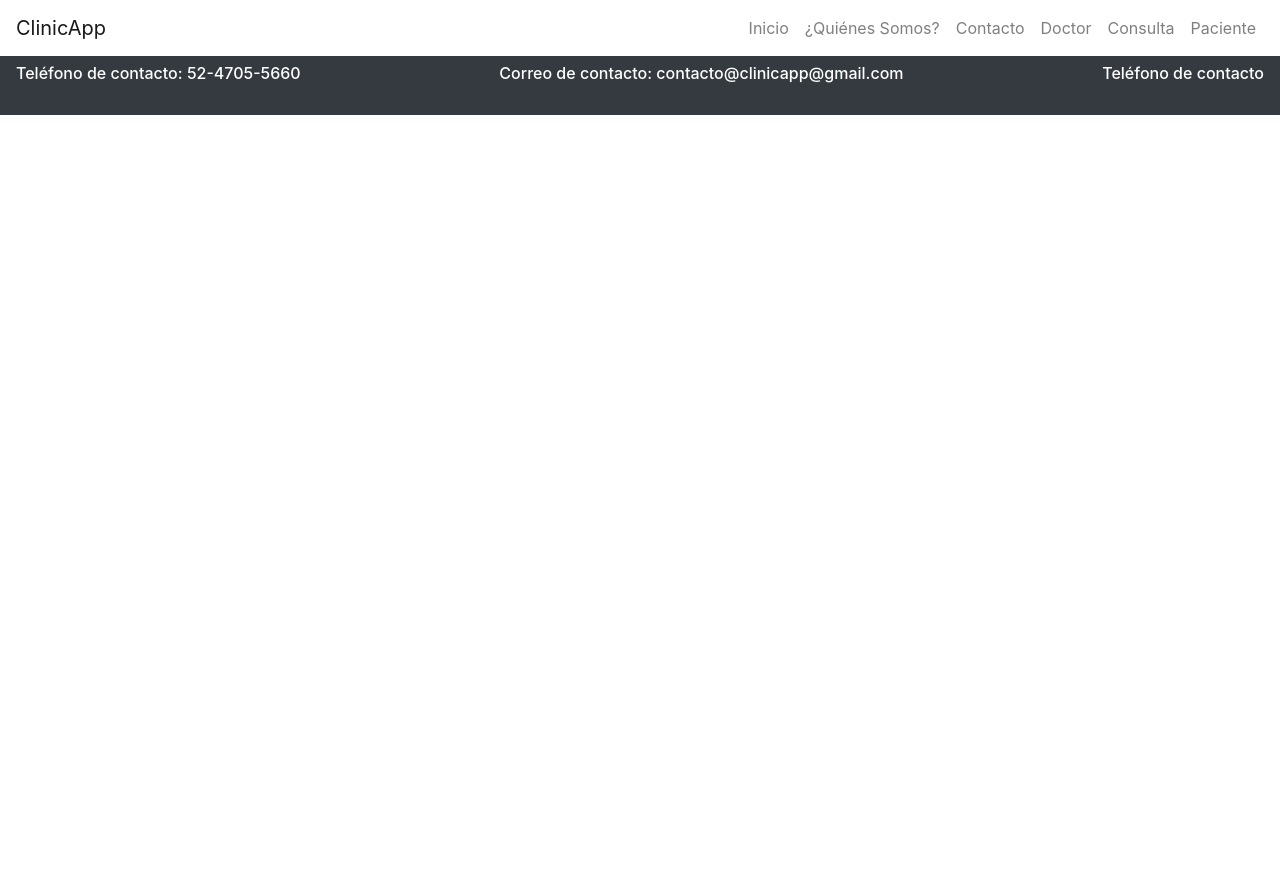
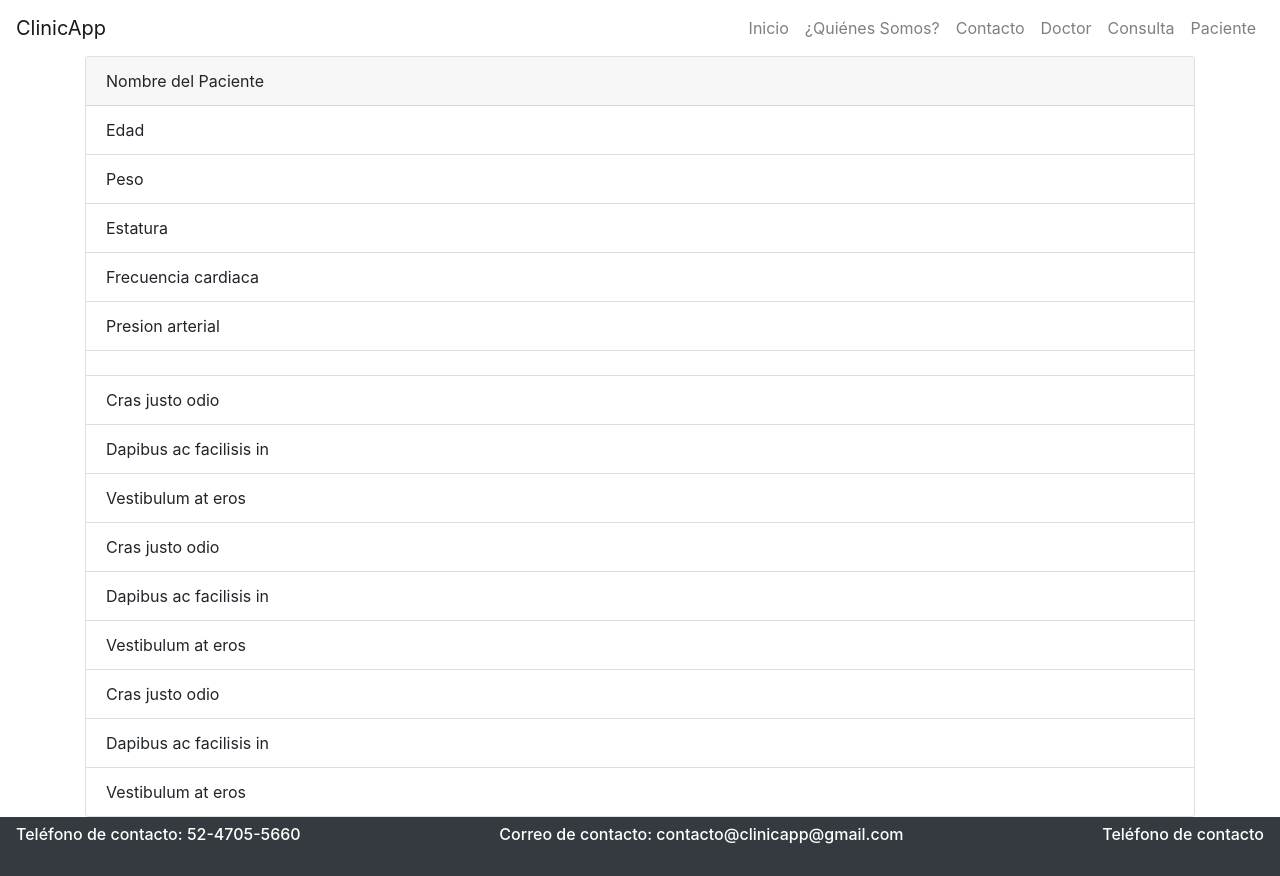
Before and after one commit to VictorGarMar7191/clinica, a React (Create React App) app: page /paciente1 in a window 1280 px wide. Before the commit the page ends 800 px from the top, so only its background shows below. Built offline with nearby package versions, Linux system fonts and the light colour scheme.

Commit message:
creando las tarjetas de los pacientes

```diff
--- a/src/App.js
+++ b/src/App.js
@@ -5,6 +5,7 @@ import Footer from './components/footer/footer';
 import Landing from './components/landing/landing';
 import { BrowserRouter, Route, Switch } from 'react-router-dom';
 import LogInPacient from "./containers/LonInPacient/LogInPacient";
+import PacientCard from "./containers/PacientCard/PacientCard"
 
 function App() {
   return (
@@ -14,6 +15,7 @@ function App() {
         <Switch>
         <Route exact path="/inicio" component={Landing} />
         <Route exact path="/log-in-pac" component={LogInPacient} />
+        <Route exact path="/paciente1" component={PacientCard} />
         </Switch>
 
         <Footer />
--- /dev/null
+++ b/src/containers/PacientCard/PacientCard.js
@@ -0,0 +1,32 @@
+import React from "react";
+
+const PacientCard = () => {
+  return (
+    <div>
+      <div className="container">
+        <div className="card text-left" >
+          <div className="card-header">Nombre del Paciente</div>
+          <ul className="list-group list-group-flush">
+            <li className="list-group-item">Edad</li>
+            <li className="list-group-item">Peso</li>
+            <li className="list-group-item">Estatura</li>
+            <li className="list-group-item">Frecuencia cardiaca</li>
+            <li className="list-group-item">Presion arterial</li>
+            <li className="list-group-item"></li>
+            <li className="list-group-item">Cras justo odio</li>
+            <li className="list-group-item">Dapibus ac facilisis in</li>
+            <li className="list-group-item">Vestibulum at eros</li>
+            <li className="list-group-item">Cras justo odio</li>
+            <li className="list-group-item">Dapibus ac facilisis in</li>
+            <li className="list-group-item">Vestibulum at eros</li>
+            <li className="list-group-item">Cras justo odio</li>
+            <li className="list-group-item">Dapibus ac facilisis in</li>
+            <li className="list-group-item">Vestibulum at eros</li>
+          </ul>
+        </div>
+      </div>
+    </div>
+  );
+};
+
+export default PacientCard;
```
Also changed, not shown: src/components/ConElements/ConElements.js (added), src/containers/PacientCard/PacientCard.css (added).
